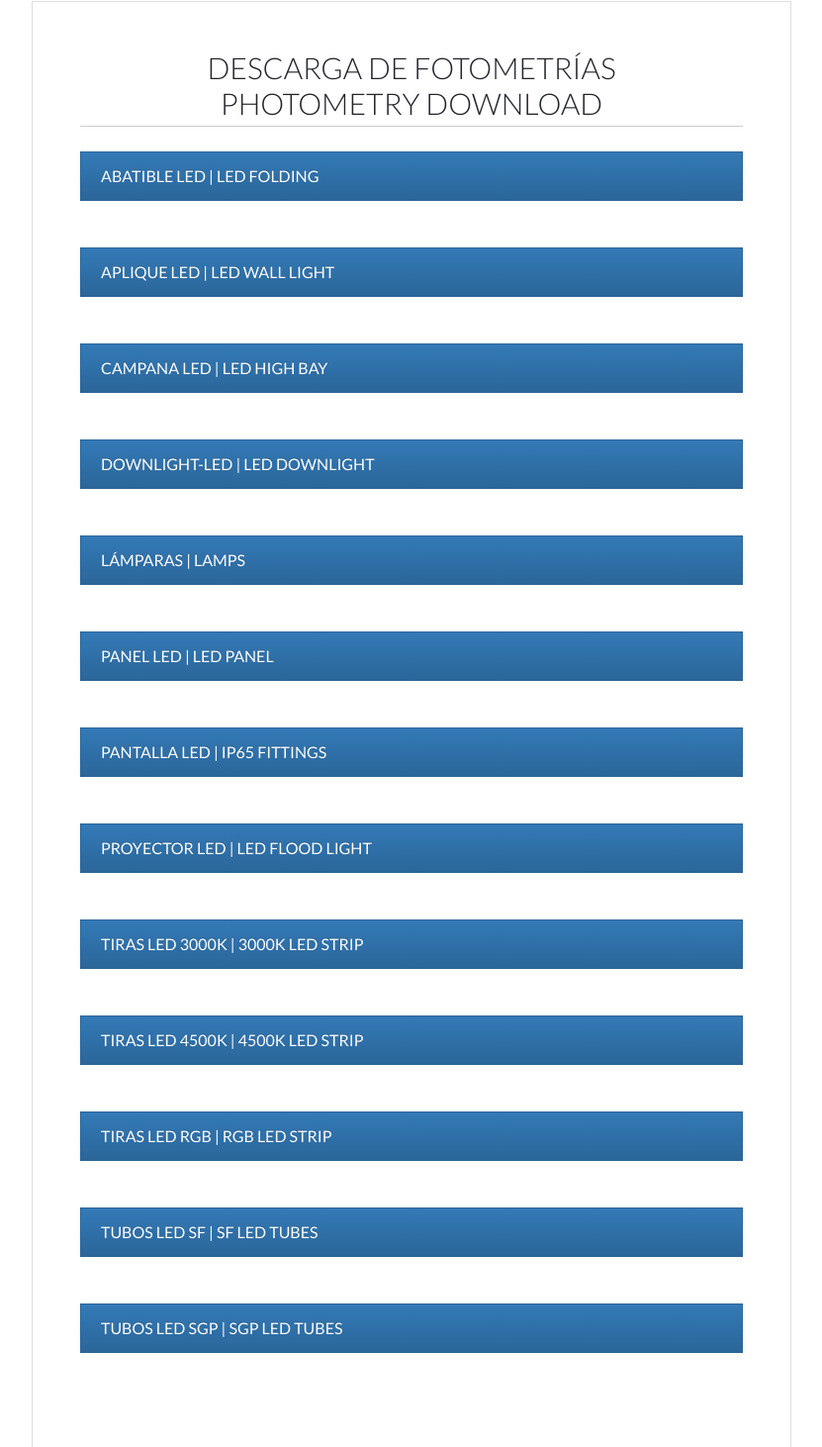
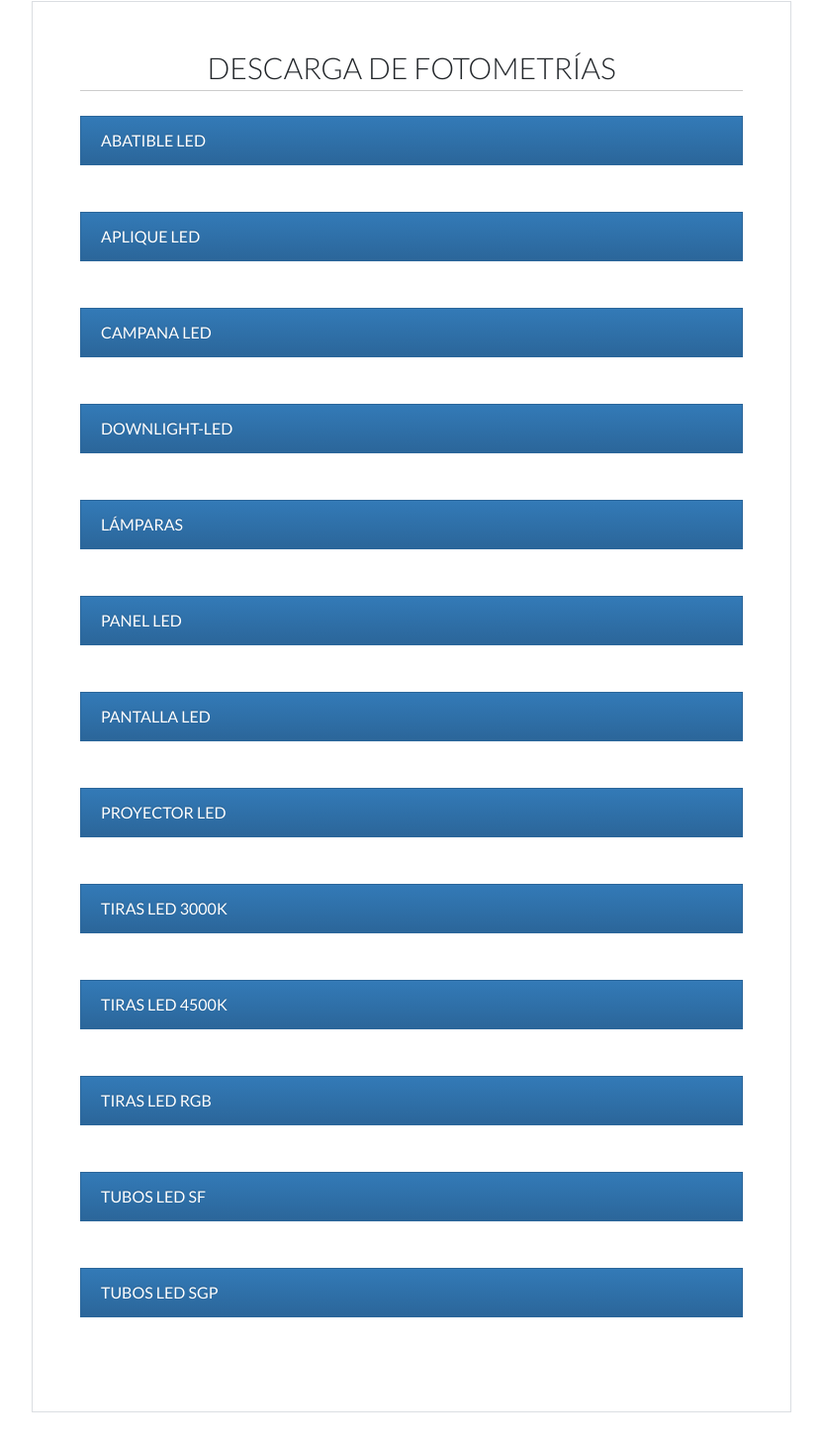
Before and after one commit to bykike/CurvasLuminicas, a plain HTML site: page index.html in a window 1280 px wide. Shown: the part 199-1661 px from the top of the page at 99% size, without its empty margins (224-1055 px from the left). Drawn offline with Linux system fonts and the light colour scheme.

Commit message:
Eliminación Inglés
Eliminación Inglés hasta próxima actualización.

```diff
--- a/index.html
+++ b/index.html
@@ -100,17 +100,17 @@
 			<div class="marco centrado">
 
 				<div class="tituloart">
-					<h1 class="text-center">DESCARGA DE FOTOMETRÍAS<br>PHOTOMETRY DOWNLOAD</h1>
+					<h1 class="text-center">DESCARGA DE FOTOMETRÍAS</h1>
 				</div>
 
 
 	            <button type="button" class="list-group-item list-group-item-action active" data-toggle="collapse" data-target="#abatible">
-	                    ABATIBLE LED | LED FOLDING
+	                    ABATIBLE LED
 	            </button>
 
 	            <div id="abatible" class="collapse">
-	                  <a href="Abatible-LED/PFA3530.rar" class="list-group-item list-group-item-action"><img src="svg/file-zip.svg"/>&nbsp;Abatible LED 37W. <strong>Ref. PFA3530</strong>.</a>
-	                  <a href="Abatible-LED/PFA3545.rar" class="list-group-item list-group-item-action"><img src="svg/file-zip.svg"/>&nbsp;Abatible LED 37W. <strong>Ref. PFA3545</strong>.</a>
+	                  <a href="Abatible-LED/PFA3530.rar" class="list-group-item list-group-item-action"><img src="svg/file-zip.svg"/>&nbsp; <strong>Ref. PFA3530</strong></a>
+	                  <a href="Abatible-LED/PFA3545.rar" class="list-group-item list-group-item-action"><img src="svg/file-zip.svg"/>&nbsp;<strong>Ref. PFA3545</strong></a>
 	            </div>
 
 	            <br><br>
@@ -119,16 +119,16 @@
 
 
 	            <button type="button" class="list-group-item list-group-item-action active" data-toggle="collapse" data-target="#aplique">
-	                    APLIQUE LED | LED WALL LIGHT
+	                    APLIQUE LED
 	            </button>
 
 	            <div id="aplique" class="collapse">
-	                      <a href="Aplique-LED/LSL0330.rar" class="list-group-item list-group-item-action"><img src="svg/file-zip.svg"/>&nbsp;Aplique LED Avanzado. <strong>Ref. LSL0330</strong>.</a>
-	                      <a href="Aplique-LED/LSL0630.rar" class="list-group-item list-group-item-action"><img src="svg/file-zip.svg"/>&nbsp;Aplique LED Avanzado. <strong>Ref. LSL0630</strong>.</a>
-	                      <a href="Aplique-LED/PAS164IPS.rar" class="list-group-item list-group-item-action"><img src="svg/file-zip.svg"/>&nbsp;Aplique LED 16W. <strong>Ref. PAS164IPS</strong>.</a>
-	                      <a href="Aplique-LED/PAS164S.rar" class="list-group-item list-group-item-action"><img src="svg/file-zip.svg"/>&nbsp;Aplique LED 16W. <strong>Ref. PAS164S</strong>.</a>
-	                      <a href="Aplique-LED/PAS184RS.rar" class="list-group-item list-group-item-action"><img src="svg/file-zip.svg"/>&nbsp;Aplique con sensor IR. <strong>Ref. PAS184RS</strong>.</a>
-	                      <a href="Aplique-LED/PAS184RSQ.rar" class="list-group-item list-group-item-action"><img src="svg/file-zip.svg"/>&nbsp;Aplique de techo con sensor IR y emergencia. <strong>Ref. PAS184RSQ</strong>.</a>
+	                      <a href="Aplique-LED/LSL0330.rar" class="list-group-item list-group-item-action"><img src="svg/file-zip.svg"/>&nbsp;<strong>Ref. LSL0330</strong></a>
+	                      <a href="Aplique-LED/LSL0630.rar" class="list-group-item list-group-item-action"><img src="svg/file-zip.svg"/>&nbsp;<strong>Ref. LSL0630</strong></a>
+	                      <a href="Aplique-LED/PAS164IPS.rar" class="list-group-item list-group-item-action"><img src="svg/file-zip.svg"/>&nbsp;<strong>Ref. PAS164IPS</strong></a>
+	                      <a href="Aplique-LED/PAS164S.rar" class="list-group-item list-group-item-action"><img src="svg/file-zip.svg"/>&nbsp;<strong>Ref. PAS164S</strong></a>
+	                      <a href="Aplique-LED/PAS184RS.rar" class="list-group-item list-group-item-action"><img src="svg/file-zip.svg"/>&nbsp;<strong>Ref. PAS184RS</strong></a>
+	                      <a href="Aplique-LED/PAS184RSQ.rar" class="list-group-item list-group-item-action"><img src="svg/file-zip.svg"/>&nbsp;<strong>Ref. PAS184RSQ</strong></a>
 	            </div>
 
 	            <br><br>
@@ -136,7 +136,7 @@
 	            <!-- &&&&&&&&&&&&&&&&&&&&&&&&&&&&&&&&&&&&&&&&&&&&&&&&&&&&&&&&&&&&&&&&&&&&&&&&&&&&&&&&&&&&&&&&&&&&&&&&&&&&&&&&&&&& -->
 
 	            <button type="button" class="list-group-item list-group-item-action active" data-toggle="collapse" data-target="#campana">
-	                    CAMPANA LED | LED HIGH BAY
+	                    CAMPANA LED
 	            </button>
 
 	            <div id="campana" class="collapse">
@@ -154,7 +154,7 @@
 	            <!-- &&&&&&&&&&&&&&&&&&&&&&&&&&&&&&&&&&&&&&&&&&&&&&&&&&&&&&&&&&&&&&&&&&&&&&&&&&&&&&&&&&&&&&&&&&&&&&&&&&&&&&&&&&&& -->
 
 	              <button type="button" class="list-group-item list-group-item-action active" data-toggle="collapse" data-target="#downlight">
-	                      DOWNLIGHT-LED | LED DOWNLIGHT
+	                      DOWNLIGHT-LED
 	              </button>
 
 	              <div id="downlight" class="collapse">
@@ -176,7 +176,7 @@
 	            <!-- &&&&&&&&&&&&&&&&&&&&&&&&&&&&&&&&&&&&&&&&&&&&&&&&&&&&&&&&&&&&&&&&&&&&&&&&&&&&&&&&&&&&&&&&&&&&&&&&&&&&&&&&&&&& -->
 
 	            <button type="button" class="list-group-item list-group-item-action active" data-toggle="collapse" data-target="#lamparas">
-	                    LÁMPARAS | LAMPS
+	                    LÁMPARAS
 	            </button>
 
 	            <div id="lamparas" class="collapse">
@@ -191,7 +191,7 @@
 	            <!-- &&&&&&&&&&&&&&&&&&&&&&&&&&&&&&&&&&&&&&&&&&&&&&&&&&&&&&&&&&&&&&&&&&&&&&&&&&&&&&&&&&&&&&&&&&&&&&&&&&&&&&&&&&&& -->
 
 	            <button type="button" class="list-group-item list-group-item-action active" data-toggle="collapse" data-target="#panel-led">
-	                    PANEL LED | LED PANEL
+	                    PANEL LED
 	            </button>
 
 	            <div id="panel-led" class="collapse">
@@ -214,7 +214,7 @@
 	            <!-- &&&&&&&&&&&&&&&&&&&&&&&&&&&&&&&&&&&&&&&&&&&&&&&&&&&&&&&&&&&&&&&&&&&&&&&&&&&&&&&&&&&&&&&&&&&&&&&&&&&&&&&&&&&& -->
 
 	            <button type="button" class="list-group-item list-group-item-action active" data-toggle="collapse" data-target="#pantalla-led">
-	                    PANTALLA LED | IP65 FITTINGS
+	                    PANTALLA LED
 	            </button>
 
 	            <div id="pantalla-led" class="collapse">
@@ -235,7 +235,7 @@
 	            <!-- &&&&&&&&&&&&&&&&&&&&&&&&&&&&&&&&&&&&&&&&&&&&&&&&&&&&&&&&&&&&&&&&&&&&&&&&&&&&&&&&&&&&&&&&&&&&&&&&&&&&&&&&&&&& -->
 
 	            <button type="button" class="list-group-item list-group-item-action active" data-toggle="collapse" data-target="#proyector-led">
-	                    PROYECTOR LED | LED FLOOD LIGHT
+	                    PROYECTOR LED
 	            </button>
 
 	            <div id="proyector-led" class="collapse">
@@ -252,7 +252,7 @@
 	            <!-- &&&&&&&&&&&&&&&&&&&&&&&&&&&&&&&&&&&&&&&&&&&&&&&&&&&&&&&&&&&&&&&&&&&&&&&&&&&&&&&&&&&&&&&&&&&&&&&&&&&&&&&&&&&& -->
 
 	            <button type="button" class="list-group-item list-group-item-action active" data-toggle="collapse" data-target="#tiras-led-3000K">
-	                    TIRAS LED 3000K | 3000K LED STRIP
+	                    TIRAS LED 3000K
 	            </button>
 
 	            <div id="tiras-led-3000K" class="collapse">
@@ -274,7 +274,7 @@
 	            <!-- &&&&&&&&&&&&&&&&&&&&&&&&&&&&&&&&&&&&&&&&&&&&&&&&&&&&&&&&&&&&&&&&&&&&&&&&&&&&&&&&&&&&&&&&&&&&&&&&&&&&&&&&&&&& -->
 
 	            <button type="button" class="list-group-item list-group-item-action active" data-toggle="collapse" data-target="#tiras-led-4500K">
-	                    TIRAS LED 4500K | 4500K LED STRIP
+	                    TIRAS LED 4500K
 	            </button>
 
 	            <div id="tiras-led-4500K" class="collapse">
@@ -294,7 +294,7 @@
 	            <!-- &&&&&&&&&&&&&&&&&&&&&&&&&&&&&&&&&&&&&&&&&&&&&&&&&&&&&&&&&&&&&&&&&&&&&&&&&&&&&&&&&&&&&&&&&&&&&&&&&&&&&&&&&&&& -->
 
 	            <button type="button" class="list-group-item list-group-item-action active" data-toggle="collapse" data-target="#tiras-led-RGB">
-	                    TIRAS LED RGB | RGB LED STRIP
+	                    TIRAS LED RGB
 	            </button>
 
 	            <div id="tiras-led-RGB" class="collapse">
@@ -309,7 +309,7 @@
 	            <!-- &&&&&&&&&&&&&&&&&&&&&&&&&&&&&&&&&&&&&&&&&&&&&&&&&&&&&&&&&&&&&&&&&&&&&&&&&&&&&&&&&&&&&&&&&&&&&&&&&&&&&&&&&&&& -->
 
 	            <button type="button" class="list-group-item list-group-item-action active" data-toggle="collapse" data-target="#tubos-led-SF">
-	                    TUBOS LED SF | SF LED TUBES
+	                    TUBOS LED SF
 	            </button>
 
 	            <div id="tubos-led-SF" class="collapse">
@@ -330,7 +330,7 @@
 	            <!-- &&&&&&&&&&&&&&&&&&&&&&&&&&&&&&&&&&&&&&&&&&&&&&&&&&&&&&&&&&&&&&&&&&&&&&&&&&&&&&&&&&&&&&&&&&&&&&&&&&&&&&&&&&&& -->
 
 	            <button type="button" class="list-group-item list-group-item-action active" data-toggle="collapse" data-target="#tubos-led-SGP">
-	                    TUBOS LED SGP | SGP LED TUBES
+	                    TUBOS LED SGP
 	            </button>
 
 	            <div id="tubos-led-SGP" class="collapse">
```
